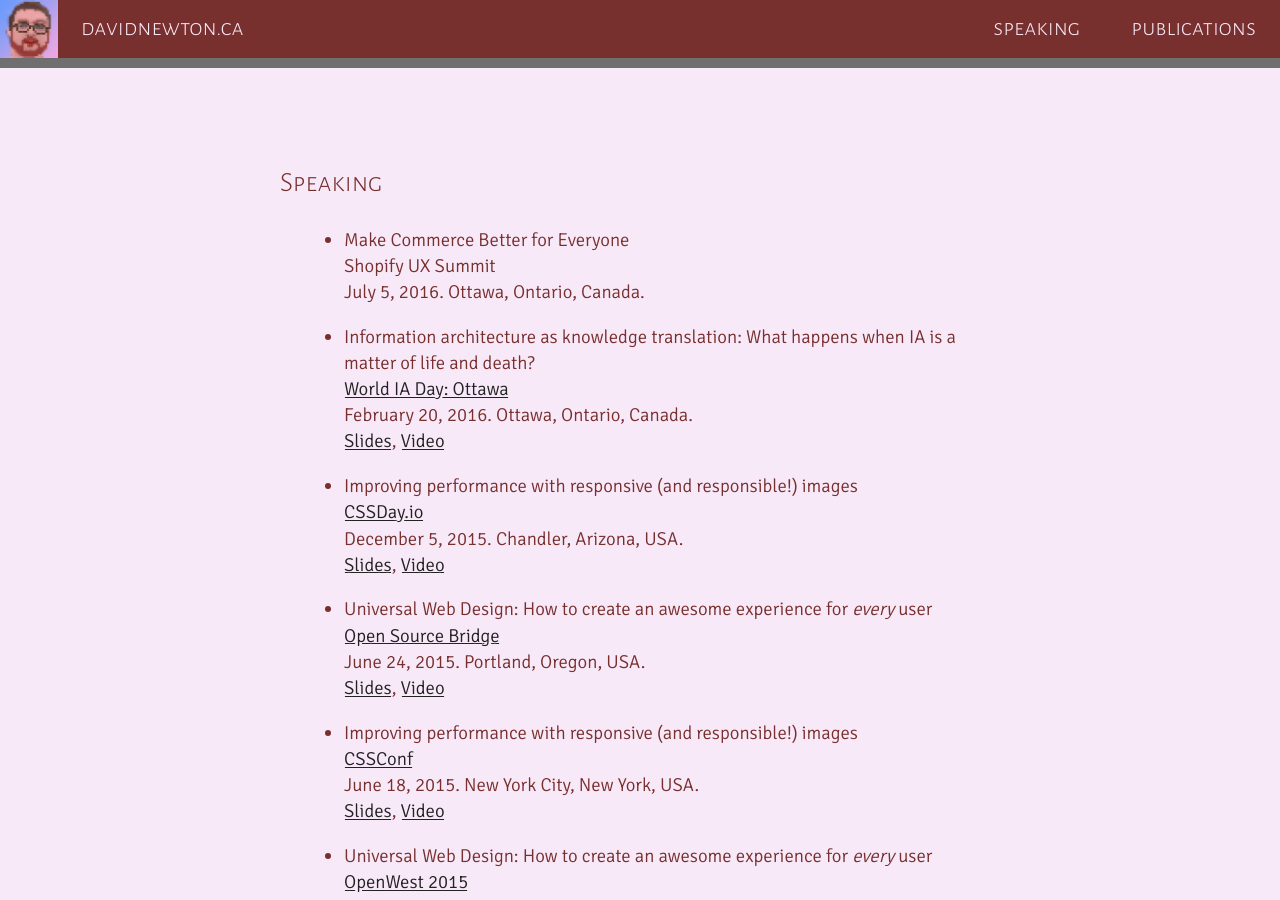
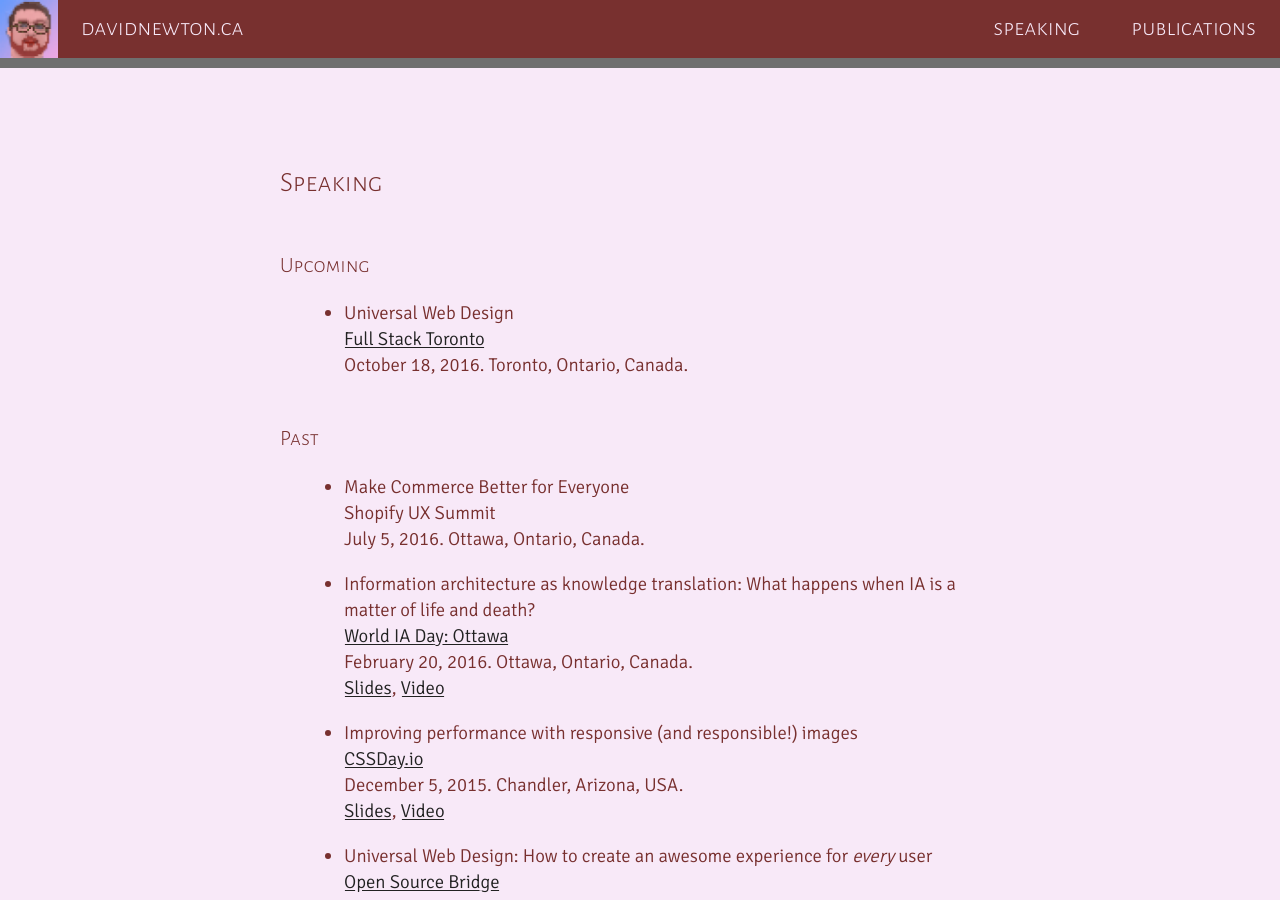
Before and after one commit to nwtn/nwtn.github.io, a Jekyll site: the page built from speaking.md, in a window 1280 px wide and 900 px high. Built offline with Jekyll 4.4.1, drawn with Linux system fonts in a browser that asks for light colours.

Commit message:
add fsto talk

```diff
--- a/speaking.md
+++ b/speaking.md
@@ -5,8 +5,14 @@ permalink: /speaking/
 ord: 1
 ---
 
-<!-- ### Upcoming -->
-<!-- ### Past -->
+### Upcoming
+
+* Universal Web Design
+[Full Stack Toronto](http://fsto.co/)
+October 18, 2016. Toronto, Ontario, Canada.
+
+### Past
+
 * Make Commerce Better for Everyone
 Shopify UX Summit
 July 5, 2016. Ottawa, Ontario, Canada.
```
